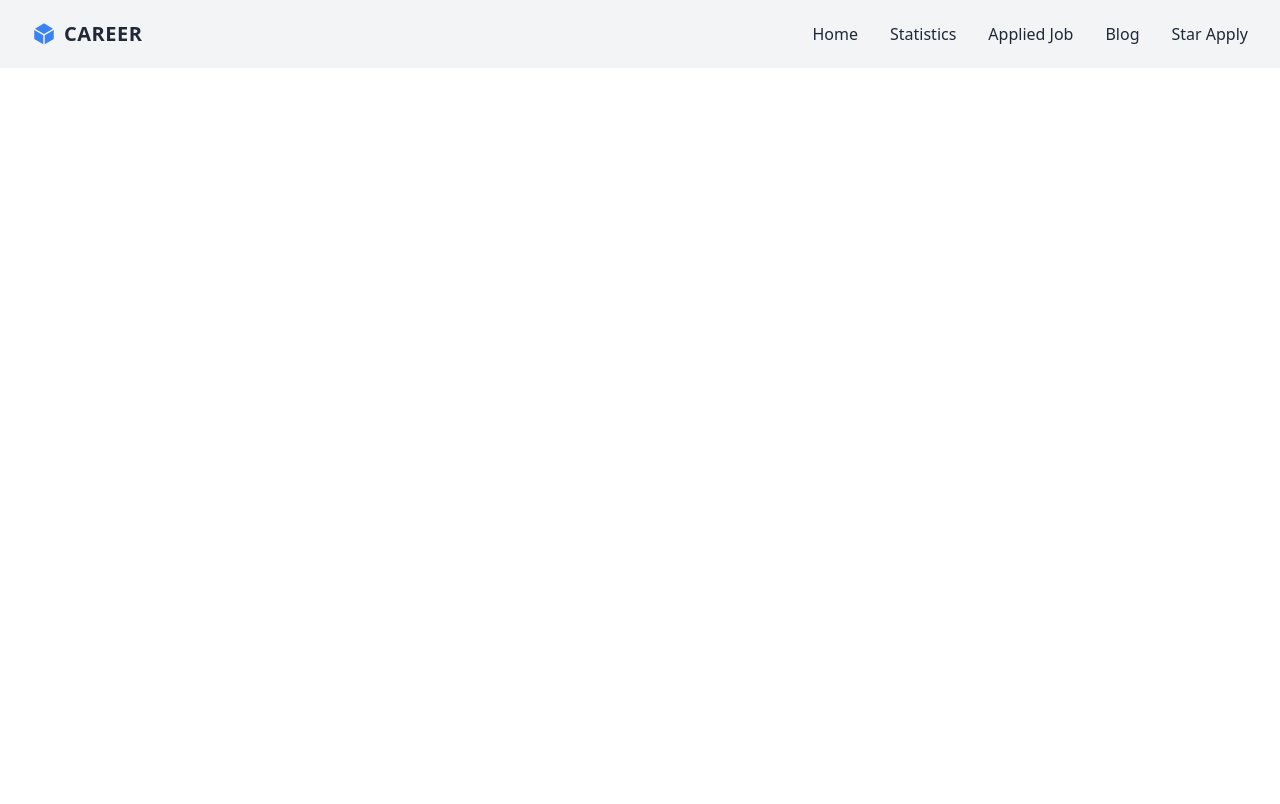
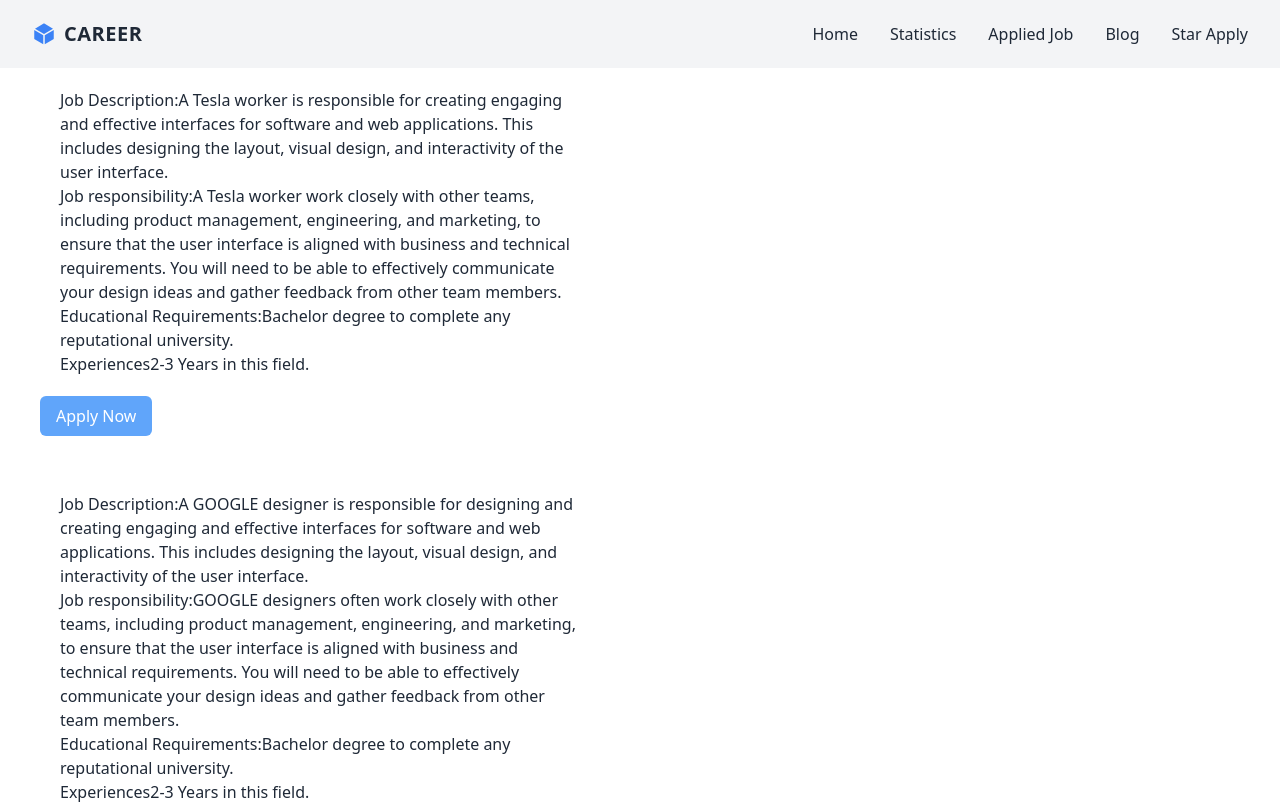
Before and after one commit to ApornaRakshit/career-hub, a React (Vite) app: page /apply in a window 1280 px wide. Shown: the top 804 px of the page. Built offline with nearby package versions, Linux system fonts and the light colour scheme.

Commit message:
product add

```diff
--- a/src/components/JobApply.jsx
+++ b/src/components/JobApply.jsx
@@ -1,8 +1,37 @@
-import React from "react";
+import React, { useEffect, useState } from "react";
+import Product from "./Product";
+
 
 const JobApply = () => {
+    const[features, setFeatures]= useState([]);
+
+const [cart,setCart] = useState([])
+
+
+
+useEffect( () =>{
+ fetch('features.json')
+ .then(res=>res.json())
+ .then(data=>setFeatures(data))
+} ,[])
+
+
+const handleAddToCart = (product) =>{
+   const newCart = [...cart, product]
+   setCart(newCart)
+}
+
     return (
-        <div>
+        <div className="shop-container grid grid-cols-2  mx-auto font-small">
+             <div className="products-container gap-45">
+                {
+                    features.map(product => <Product
+                    key={product.id}
+                    product={product}
+                    handleAddToCart={handleAddToCart}
+                    ></Product>)
+                }
+             </div>
 
         </div>
     )
--- /dev/null
+++ b/src/components/Product.jsx
@@ -0,0 +1,29 @@
+import React from "react";
+import { Link, } from 'react-router-dom'
+
+const Product = (props) => {
+    const { Responsibility, description, requirements, experience } = props.product
+
+const handleAddToCart = props.handleAddToCart
+
+    return (
+        <div className="">
+            <div className="product  mb-10 ml-10 mr-10 w-400 h-full">
+
+                <div className="product-info m-5">
+                    <p>Job Description:{description}</p>
+                    <p>Job responsibility:{Responsibility}</p>
+                    <p>Educational Requirements:{requirements}</p>
+                    <p>Experiences{experience}</p>
+                </div>
+               <button onClick={()=>handleAddToCart(props.product)} className='bg-blue-400 text-center rounded-md px-4 py-2 mb-4 text-white fw-bold'>Apply Now
+                </button>
+
+
+
+            </div>
+        </div>
+    )
+}
+
+export default Product
--- a/src/components/ViewDetail.jsx
+++ b/src/components/ViewDetail.jsx
@@ -23,8 +23,6 @@ const ViewDetail = () => {
             <div className="grid grid-cols-1 md:grid-cols-2 lg:grid-cols-2 m-10 h-100 gap-2">
             {
                 detail.map(jobDetail => <JobDetail jobDetail = {jobDetail}
-
-
                 ></JobDetail>)
             }
             </div>
```
